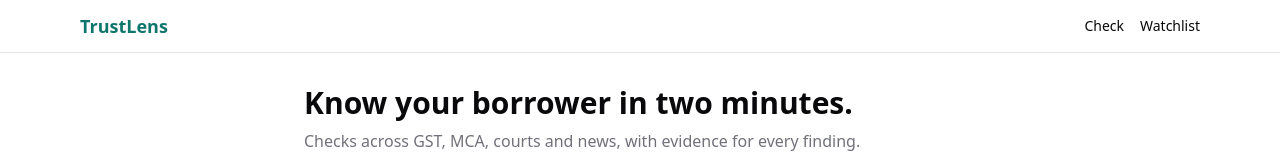
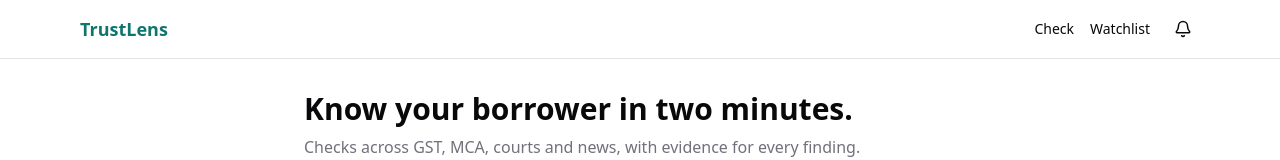
Before and after one commit to saraasharmaa/TrustLense-IIITD, a Next.js app: page / in a window 1280 px wide. Shown: the top 160 px of the page. Built offline with nearby package versions, Linux system fonts and the light colour scheme; no server answers.

Commit message:
add alert bell with unread count and critical toast

```diff
--- /dev/null
+++ b/components/AlertBell.tsx
@@ -0,0 +1,60 @@
+"use client";
+
+import { Bell } from "lucide-react";
+import Link from "next/link";
+import { useEffect, useRef, useState } from "react";
+import { Alerts } from "@/lib/client/schemas";
+import { useFetch } from "@/lib/client/use-fetch";
+
+const POLL_MS = 20_000;
+const TOAST_MS = 8_000;
+
+export function AlertBell() {
+  const { result } = useFetch("/api/alerts?unread=1", Alerts, POLL_MS);
+  const seen = useRef<Set<string> | null>(null);
+  const [toast, setToast] = useState<{ id: string; text: string } | null>(null);
+
+  useEffect(() => {
+    if (result.state !== "ready") return;
+    const ids = new Set(result.data.alerts.map((a) => a.id));
+    // The first load only records what already exists; later polls toast new critical alerts
+    if (seen.current) {
+      const fresh = result.data.alerts.find(
+        (a) => !seen.current?.has(a.id) && a.severity === "critical",
+      );
+      if (fresh) {
+        setToast({ id: fresh.id, text: `${fresh.subject.legalName}: ${fresh.title}` });
+        setTimeout(() => setToast(null), TOAST_MS);
+      }
+    }
+    seen.current = ids;
+  }, [result]);
+
+  const unread = result.state === "ready" ? result.data.unreadCount : 0;
+  return (
+    <>
+      <Link
+        href="/watchlist"
+        className="relative rounded-md p-2 hover:bg-accent"
+        aria-label={`Alerts, ${unread} unread`}
+      >
+        <Bell size={18} />
+        {unread > 0 && (
+          <span className="absolute -right-0.5 -top-0.5 flex h-4 min-w-4 items-center justify-center rounded-full bg-red-700 px-1 text-[10px] font-semibold text-white">
+            {unread}
+          </span>
+        )}
+      </Link>
+      {toast && (
+        <Link
+          href={`/alerts/${toast.id}`}
+          role="alert"
+          className="fixed bottom-6 right-6 z-50 max-w-sm rounded-lg bg-red-900 p-4 text-sm text-white shadow-lg"
+        >
+          <strong className="block">Critical alert</strong>
+          {toast.text}
+        </Link>
+      )}
+    </>
+  );
+}
--- a/components/AppHeader.tsx
+++ b/components/AppHeader.tsx
@@ -1,4 +1,5 @@
 import Link from "next/link";
+import { AlertBell } from "@/components/AlertBell";
 
 export function AppHeader() {
   return (
@@ -14,6 +15,7 @@ export function AppHeader() {
           <Link href="/watchlist" className="hover:underline">
             Watchlist
           </Link>
+          <AlertBell />
         </nav>
       </div>
     </header>
```
